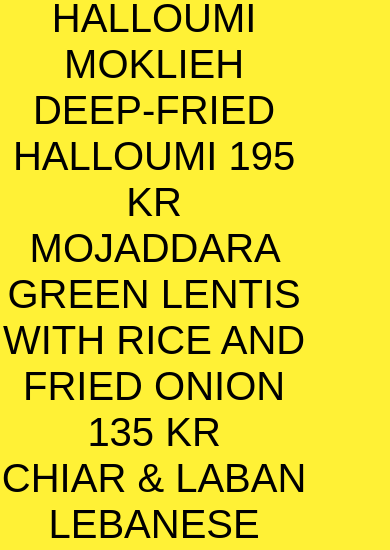
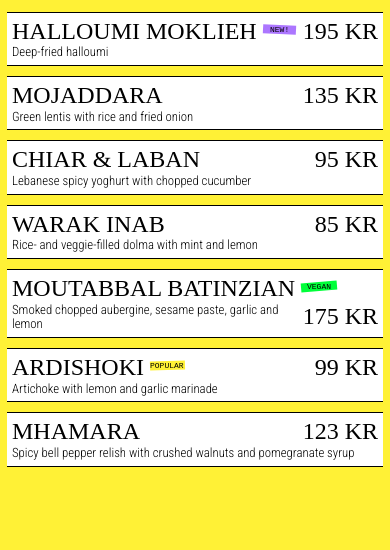
Before and after one commit to fannyestrom/fed23d-html-css-inlamningsuppgift-2-fannyestrom, a plain HTML site: page index.html in a window 390 px wide. Shown: the part 1235-1785 px from the top of the page. After the commit the page ends 1709 px from the top, so only its background shows below. Drawn offline with Linux system fonts and the light colour scheme; a web font is replaced by a local one.

Commit message:
feat: layout for menu section page 2 (mobile)

```diff
--- a/css/_mobile.scss
+++ b/css/_mobile.scss
@@ -99,7 +99,7 @@ input:checked + .burger-menu nav {
     opacity: 1;
 }
 
-ul {
+.purple-menu_container {
     margin: 0;
     padding: 0;
     list-style: none;
@@ -110,7 +110,7 @@ ul {
     text-align: center;
 }
 
-li {
+.purple-menu_content {
     font-family: 'Jockey One', sans-serif;
     font-size: 2.5rem;
     text-transform: uppercase;
@@ -206,3 +206,85 @@ li {
 ----------------------- PAGE 2 ---------------------
 ----------------------------------------------------
  */
+
+.page2 {
+    grid-column: span 4;
+    margin: 7px;
+}
+
+li {
+    font-size: 0;
+    margin-top: 10px;
+    background-color: white;
+    border-top: 1px solid black;
+    border-bottom: 1px solid black;
+    padding: 5px;
+}
+
+.menu-item,
+.menu-price {
+    font-size: 1rem;
+    font-size: 1.5rem;
+    font-family: 'Jockey One';
+    text-transform: uppercase;
+}
+
+.menu-price {
+    float: right;
+}
+
+.menu-descr {
+    display: none;
+}
+
+.menu-descr_mobile {
+    display: block;
+    background-color: white;
+    font-family: 'Roboto Condensed';
+    text-transform: initial;
+    font-size: 0.8rem;
+}
+
+.new-item_background,
+.vegan-item_background,
+.popular-item_background {
+    font-family: 'Courier New', Courier, monospace;
+    font-size: 0.5rem;
+    text-transform: uppercase;
+    font-weight: 400;
+    position: relative;
+    bottom: 7px;
+}
+
+.new-item_background {
+    background-color: rgb(172, 118, 255);
+    padding: 0 7px;
+    display: inline-block;
+    transform: rotate(3deg);
+    .new-item_text {
+        display: block;
+        transform: rotate(-3deg);
+    }
+}
+
+.vegan-item_background {
+    background-color: rgb(0, 255, 57);
+    padding: 0 6px;
+    display: inline-block;
+    transform: rotate(-5deg);
+    .vegan-item_text {
+        display: block;
+        transform: rotate(5deg);
+    }
+}
+
+.popular-item_background {
+    background-color: rgb(255, 241, 54);
+    display: inline-block;
+    padding-right: 1.5px;
+    transform: rotate(-2deg);
+    .popular-item_text {
+        display: block;
+        transform: rotate(2deg);
+    }
+}
--- a/index.html
+++ b/index.html
@@ -23,10 +23,10 @@
       </button>
 
       <nav>
-        <ul>
-          <li>Home</li>
-          <li>Menu</li>
-          <li>Book table</li>
+        <ul class="purple-menu_container">
+          <li class="purple-menu_content">Home</li>
+          <li class="purple-menu_content">Menu</li>
+          <li class="purple-menu_content">Book table</li>
         </ul>
       </nav>
     </div>
@@ -86,41 +86,63 @@
     </section>
 
     <section class="food-menu">
-       <ul class="menu">
+     <ul class="menu-list">
       <li>
-          <span class="menu-item">Halloumi moklieh</span>
+        <span class="menu-item">
+          Halloumi moklieh
+          <div class="new-item_background">
+            <span class="new-item_text">New!</span>
+          </div>
+        </span>
         <span class="menu-descr">Deep-fried halloumi</span>
         <span class="menu-price">195 kr</span>
+        <span class="menu-descr_mobile">Deep-fried halloumi</span>
       </li>
       <li>
         <span class="menu-item">Mojaddara</span>
         <span class="menu-descr">Green lentis with rice and fried onion</span>
         <span class="menu-price">135 kr</span>
+        <span class="menu-descr_mobile">Green lentis with rice and fried onion</span>
       </li>
       <li>
         <span class="menu-item">Chiar & laban</span>
         <span class="menu-descr">Lebanese spicy yoghurt with chopped cucumber</span>
         <span class="menu-price">95 kr</span>
+        <span class="menu-descr_mobile">Lebanese spicy yoghurt with chopped cucumber</span>
       </li>
       <li>
         <span class="menu-item">Warak inab</span>
         <span class="menu-descr">Rice- and veggie-filled dolma with mint and lemon</span>
         <span class="menu-price">85 kr</span>
+        <span class="menu-descr_mobile">Rice- and veggie-filled dolma with mint and lemon</span>
       </li>
       <li>
-          <span class="menu-item">Moutabbal batinzian</span>
+        <span class="menu-item">
+          Moutabbal batinzian
+          <div class="vegan-item_background">
+            <span class="vegan-item_text">Vegan</span>
+          </div>
+        </span>
         <span class="menu-descr">Smoked chopped aubergine, sesame paste, garlic and lemon</span>
         <span class="menu-price">175 kr</span>
+        <span class="menu-descr_mobile">Smoked chopped aubergine, sesame paste, garlic and lemon</span>
       </li>
       <li>
-          <span class="menu-item">Ardishoki</span>
+        <span class="menu-item">
+          Ardishoki
+          <div class="popular-item_background">
+            <span class="popular-item_text">Popular</span>
+          </div>
+        </span>
         <span class="menu-descr">Artichoke with lemon and garlic marinade</span>
         <span class="menu-price">99 kr</span>
+        <span class="menu-descr_mobile">Artichoke with lemon and garlic marinade</span>
       </li>
       <li>
         <span class="menu-item">Mhamara</span>
         <span class="menu-descr">Spicy bell pepper relish with crushed walnuts and pomegranate syrup</span>
         <span class="menu-price">123 kr</span>
+        <span class="menu-descr_mobile">Spicy bell pepper relish with crushed walnuts and pomegranate syrup</span>
       </li>
 
      </ul>
@@ -128,6 +150,7 @@
  </div>
 
 
+
 </main>
 
 
```
Also changed, not shown: css/style.css. Lines whose indentation alone changed are shown as unchanged.
